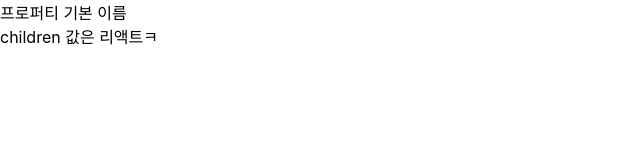
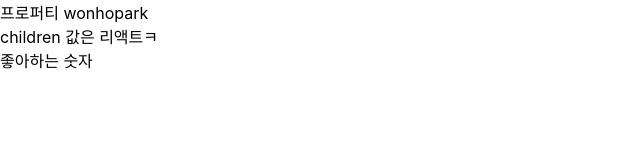
Before and after one commit to wonhopark89-dev/study-react, a React (Create React App) app: page / in a window 1280 px wide. Shown: the top 160 px of the page, without its empty margins (0-640 px from the left). Built offline with nearby package versions, Linux system fonts and the light colour scheme.

Commit message:
propTypes, 비구조화 할당

```diff
--- a/src/App.js
+++ b/src/App.js
@@ -26,7 +26,7 @@ import MyComponent from './MyComponent';
 // }
 
 const App = () => {
-	return <MyComponent>리액트ㅋ</MyComponent>;
+	return <MyComponent name={'wonhopark'}>리액트ㅋ</MyComponent>;
 };
 
 export default App;
--- a/src/MyComponent.js
+++ b/src/MyComponent.js
@@ -1,10 +1,12 @@
 import React from 'react';
+import PropTypes from 'prop-types';
 
-const MyComponent = (props) => {
+const MyComponent = ({ name, children, favoriteNumber }) => {
 	return (
 		<div>
-			프로퍼티 {props.name} <br />
-			children 값은 {props.children}
+			프로퍼티 {name} <br />
+			children 값은 {children} <br />
+			좋아하는 숫자 {favoriteNumber}
 		</div>
 	);
 };
@@ -14,3 +16,8 @@ export default MyComponent;
 MyComponent.defaultProps = {
 	name: '기본 이름',
 };
+
+MyComponent.propTypes = {
+	name: PropTypes.string,
+	favoriteNumber: PropTypes.number.isRequired,
+};
```
